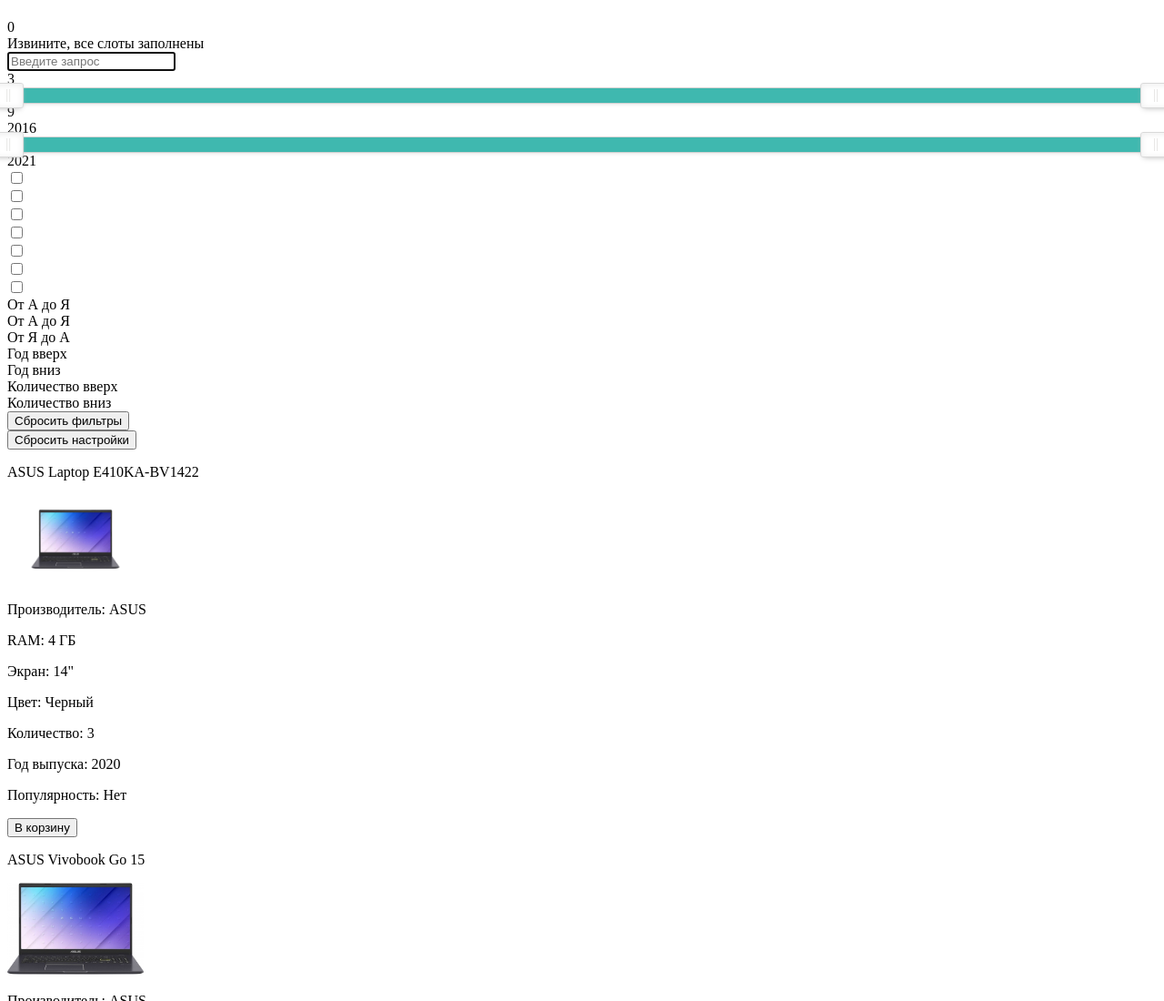
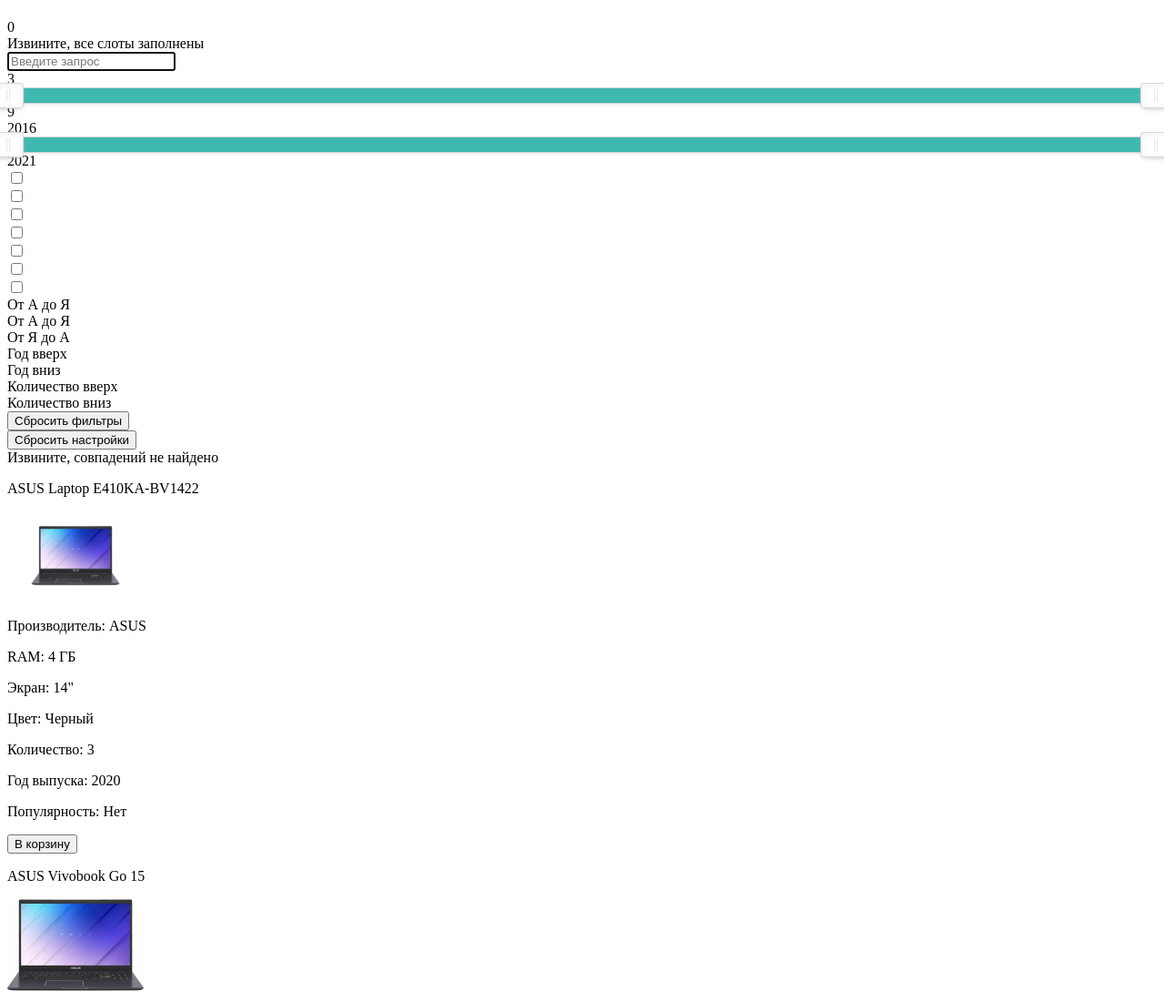
Before and after one commit to IliyaKz/Online-Store, a website built with webpack: page online-store/src/index.html in a window 1280 px wide. Shown: the top 1100 px of the page at 91% size. Built offline with nearby package versions, Linux system fonts and the light colour scheme.

Commit message:
feat: add message for an empty search result

```diff
--- a/online-store/src/components/app/app.ts
+++ b/online-store/src/components/app/app.ts
@@ -2,6 +2,7 @@
 import { Controller } from '../settings/controllers';
 import { Basket } from '../settings/basket';
 import { ProductStartDrawer } from '../products/productStartDrawer';
+import { Reset } from '../settings/reset';
 
 class App {
   creator: ProductCreator;
@@ -29,6 +30,7 @@
     this.controller.drawSearch();
     this.controller.drawResetsButton();
     this.startDrawer.drawProducts();
+    this.controller.showMessage();
   }
 }
 
--- a/online-store/src/components/settings/checkboxes.ts
+++ b/online-store/src/components/settings/checkboxes.ts
@@ -4,6 +4,7 @@
 import { IFilterStats } from '../interfacesAndTypes';
 import { Sorting } from './sorting';
 import { Reset } from './reset';
+import { Message } from './message';
 
 class Checkbox {
 
@@ -11,11 +12,14 @@
 
   sorting: Sorting;
 
+  message: Message;
+
   static currentCheckboxes: Array<string> = [];
 
   constructor() {
     this.creator = new ProductCreator();
     this.sorting = new Sorting();
+    this.message = new Message;
   }
 
   setCheckbox(): void {
@@ -61,6 +65,7 @@
       let result: Array<Product> = this.creator.filterProducts(TemplateKeeper.currentTemplate, ProductCreator.productArray);
       result = this.sorting.sortingProducts(result);
       this.creator.drawProducts(result);
+      this.message.showMessage();
     });
     document.addEventListener(('resetEvent'), () => {
       checkbox.checked = false;
--- a/online-store/src/components/settings/controllers.ts
+++ b/online-store/src/components/settings/controllers.ts
@@ -4,6 +4,7 @@
 import { Search } from './search';
 import { Reset } from './reset';
 import { Basket } from './basket';
+import { Message } from './message';
 import { TemplateKeeper } from '../products/productTemplate';
 
 class Controller {
@@ -21,6 +22,8 @@
 
   template: TemplateKeeper;
 
+  message: Message;
+
   constructor() {
     this.checkbox = new Checkbox;
     this.ranges = new RangeSlider;
@@ -29,6 +32,7 @@
     this.reset = new Reset;
     this.basket = new Basket;
     this.template = new TemplateKeeper;
+    this.message = new Message;
   }
 
   drawCheckboxes(): void {
@@ -73,6 +77,10 @@
     this.template.setTemplate();
     this.template.getTemplate();
   }
+
+  showMessage(): void {
+    this.message.showMessage();
+  }
 }
 
 export { Controller };
--- /dev/null
+++ b/online-store/src/components/settings/message.ts
@@ -0,0 +1,15 @@
+class Message {
+
+  showMessage(): void {
+    const products  = document.querySelector('.products') as HTMLElement;
+    const message = document.querySelector('.no-find-message') as HTMLElement;
+    if (products.innerHTML === '') {
+      message.classList.add('shown');
+    } else {
+      message.classList.remove('shown');
+    }
+  }
+
+}
+
+export { Message };
--- a/online-store/src/components/settings/rangeSliders.ts
+++ b/online-store/src/components/settings/rangeSliders.ts
@@ -4,6 +4,7 @@
 import { IFilterStats, IRangeTemplate } from '../interfacesAndTypes';
 import { Sorting } from './sorting';
 import { Reset } from './reset';
+import { Message } from './message';
 import * as noUiSlider from 'nouislider';
 import 'nouislider/dist/nouislider.css';
 
@@ -13,6 +14,8 @@
 
   sorting: Sorting;
 
+  message: Message;
+
   static currentRanges: IRangeTemplate = {
     year: [],
     amount: [],
@@ -21,6 +24,7 @@
   constructor() {
     this.creator = new ProductCreator;
     this.sorting = new Sorting();
+    this.message = new Message;
   }
 
   setRanges(): void {
@@ -72,6 +76,7 @@
       let result: Array<Product> = this.creator.filterProducts(TemplateKeeper.currentTemplate, ProductCreator.productArray);
       result = this.sorting.sortingProducts(result);
       this.creator.drawProducts(result);
+      this.message.showMessage();
     });
     document.addEventListener(('resetEvent'), () => {
       target.noUiSlider.reset();
--- a/online-store/src/components/settings/search.ts
+++ b/online-store/src/components/settings/search.ts
@@ -3,15 +3,19 @@
 import { TemplateKeeper } from '../products/productTemplate';
 import { Sorting } from './sorting';
 import { Reset } from './reset';
+import { Message } from './message';
 
 class Search {
   creator: ProductCreator;
 
   sorting: Sorting;
 
+  message: Message;
+
   constructor() {
     this.creator = new ProductCreator();
     this.sorting = new Sorting();
+    this.message = new Message;
   }
 
   createSearch(): void {
@@ -33,6 +37,7 @@
       let result: Array<Product> = this.creator.filterProducts(TemplateKeeper.currentTemplate, ProductCreator.productArray);
       result = this.sorting.sortingProducts(result);
       this.creator.drawProducts(result);
+      this.message.showMessage();
     });
     document.addEventListener(('resetEvent'), () => {
       input.value = '';
--- a/online-store/src/components/settings/sorting.ts
+++ b/online-store/src/components/settings/sorting.ts
@@ -2,13 +2,17 @@
 import { Product } from '../products/product';
 import { TemplateKeeper } from '../products/productTemplate';
 import { Reset } from './reset';
+import { Message } from './message';
 
 class Sorting {
 
   creator: ProductCreator;
 
+  message: Message;
+
   constructor() {
     this.creator = new ProductCreator();
+    this.message = new Message;
   }
 
   sortingProducts(array: Array<Product>): Array<Product> {
@@ -52,6 +56,7 @@
       let arr: Array<Product> = this.creator.filterProducts(TemplateKeeper.currentTemplate, ProductCreator.productArray);
       arr = this.sortingProducts(arr);
       this.creator.drawProducts(arr);
+      this.message.showMessage();
     });
     parent.append(item);
   }
--- a/online-store/src/index.html
+++ b/online-store/src/index.html
@@ -52,6 +52,11 @@
       </div>
       <div class="resets"></div>
     </section>
+    <div class="no-find-message">
+      <div class="no-find-message-content">
+        Извините, совпадений не найдено
+      </div>
+    </div>
     <section class="products">
     </section>
   </main>
```
